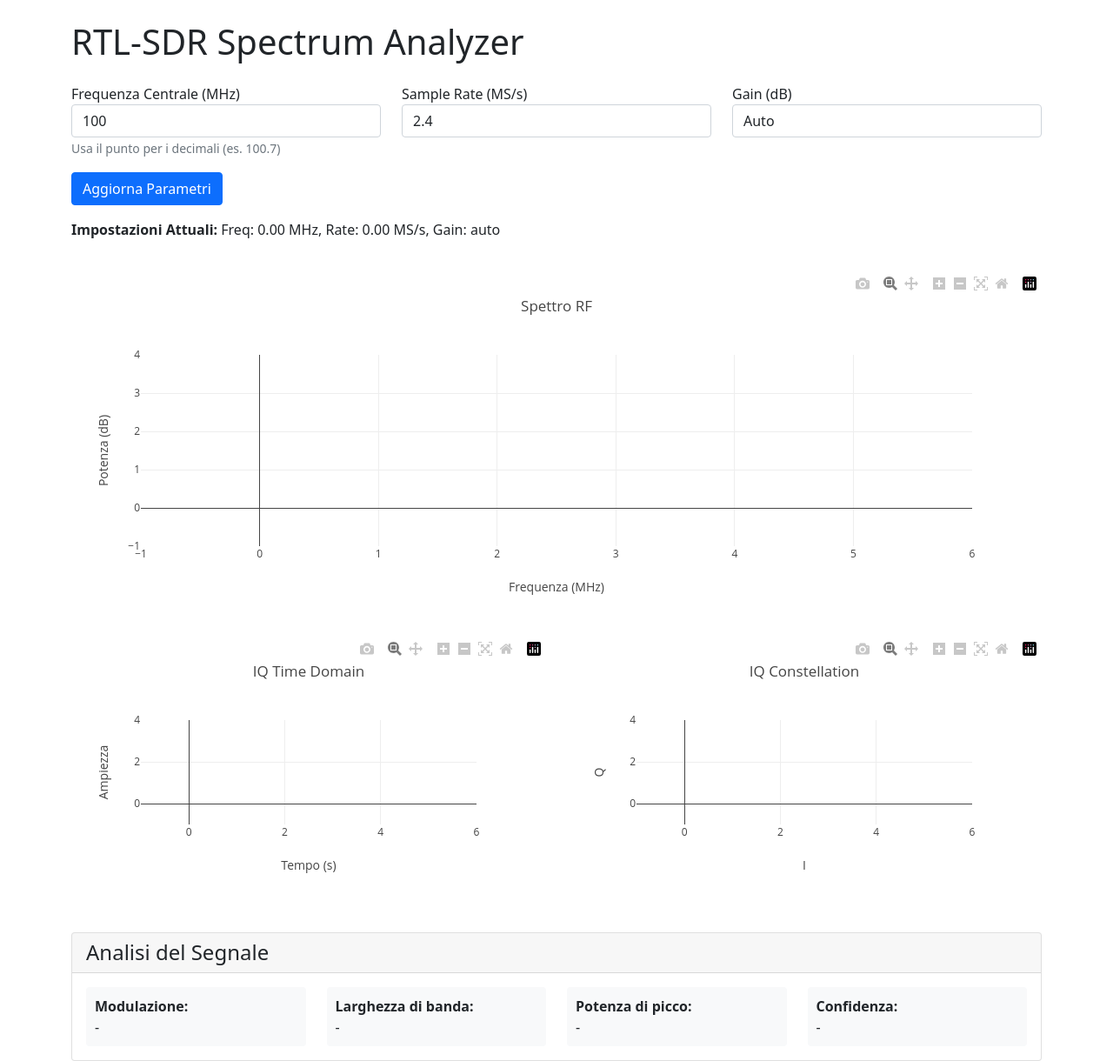
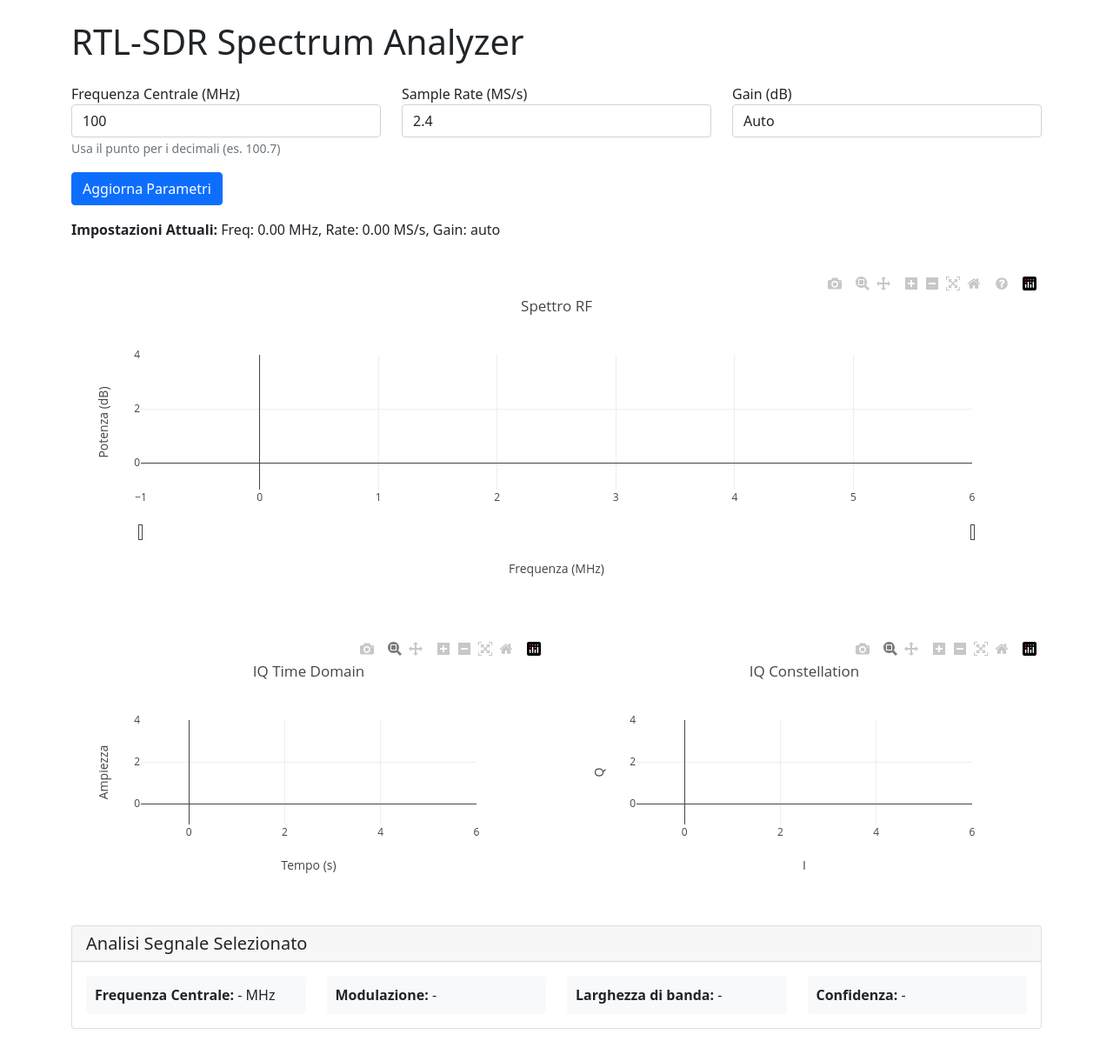
Before and after one commit to francescocozzi/rtl_spectrum, a Flask app: page / in a window 1280 px wide. Shown: the whole page at 87% size. After the commit the page ends 1183 px from the top, so only its background shows below. Run offline with Flask 3, Linux system fonts and the light colour scheme; data that the repository does not hold is empty; some libraries are stand-ins or nearby versions.

Commit message:
Selezione del segnale da analizzare

```diff
--- a/app.py
+++ b/app.py
@@ -443,3 +443,40 @@
 
 if __name__ == '__main__':
     app.run(host='0.0.0.0', port=5000, debug=False)
+@app.route('/analyze_signal', methods=['POST'])
+def analyze_specific_signal():
+    try:
+        data = request.get_json()
+        start_freq = float(data['start_freq'])
+        end_freq = float(data['end_freq'])
+
+        with sdr_handler.data_lock:
+            # Troviamo gli indici corrispondenti all'intervallo di frequenza
+            freqs = np.array(sdr_handler.data['frequencies'])
+            powers = np.array(sdr_handler.data['powers'])
+
+            mask = (freqs >= start_freq) & (freqs <= end_freq)
+
+            if not any(mask):
+                return jsonify({'error': 'Nessun dato nella selezione'}), 400
+
+            # Analizziamo solo la porzione selezionata
+            signal_info = sdr_handler.classifier.analyze_signal(
+                freqs[mask],
+                powers[mask],
+                sdr_handler.data['iq_data']
+            )
+
+            if signal_info:
+                return jsonify({
+                    'modulation': signal_info.modulation_type,
+                    'bandwidth': float(signal_info.bandwidth),
+                    'peak_power': float(signal_info.peak_power),
+                    'confidence': float(signal_info.confidence),
+                    'center_freq': (start_freq + end_freq) / 2
+                })
+            else:
+                return jsonify({'error': 'Nessun segnale rilevato nella selezione'}), 400
+
+    except Exception as e:
+        return jsonify({'error': str(e)}), 500
--- a/templates/index.html
+++ b/templates/index.html
@@ -99,38 +99,36 @@
         </div>
 
         <!-- Sezione Analisi del Segnale -->
-        <div class="row">
-            <div class="col-12">
-                <div id="signalAnalysis" class="mt-4">
+				<div class="row mt-3">
+				    <div class="col">
 				        <div class="card">
 				            <div class="card-header">
-                            <h4 class="mb-0">Analisi del Segnale</h4>
+				                <h5 class="mb-0">Analisi Segnale Selezionato</h5>
 				            </div>
 				            <div class="card-body">
 				                <div class="row">
 				                    <div class="col-md-3">
 				                        <div class="signal-info">
-                                        <strong>Modulazione:</strong><br>
+				                            <strong>Frequenza Centrale:</strong>
+				                            <span id="selectedFreq">-</span> MHz
+				                        </div>
+				                    </div>
+				                    <div class="col-md-3">
+				                        <div class="signal-info">
+				                            <strong>Modulazione:</strong>
 				                            <span id="modulation">-</span>
 				                        </div>
 				                    </div>
 				                    <div class="col-md-3">
 				                        <div class="signal-info">
-                                        <strong>Larghezza di banda:</strong><br>
+				                            <strong>Larghezza di banda:</strong>
 				                            <span id="bandwidth">-</span>
 				                        </div>
 				                    </div>
 				                    <div class="col-md-3">
 				                        <div class="signal-info">
-                                        <strong>Potenza di picco:</strong><br>
-                                        <span id="peakPower">-</span>
-                                    </div>
-                                </div>
-                                <div class="col-md-3">
-                                    <div class="signal-info">
-                                        <strong>Confidenza:</strong><br>
+				                            <strong>Confidenza:</strong>
 				                            <span id="confidence">-</span>
-                                    </div>
 				                        </div>
 				                    </div>
 				                </div>
@@ -175,7 +173,7 @@
                     document.getElementById('currentSettings').textContent =
                         `Freq: ${settings.center_freq.toFixed(2)} MHz, Rate: ${settings.sample_rate.toFixed(2)} MS/s, Gain: ${settings.gain}`;
 
-                    // Aggiorna grafico spettro
+												// Nel codice JavaScript esistente, modifichiamo la creazione del grafico spettro
 												Plotly.newPlot('spectrumChart', [{
 												    x: data.frequencies,
 												    y: data.powers,
@@ -184,9 +182,41 @@
 												    name: 'Spectrum'
 												}], {
 												    title: 'Spettro RF',
-                        xaxis: { title: 'Frequenza (MHz)' },
-                        yaxis: { title: 'Potenza (dB)' }
+												    xaxis: {
+												        title: 'Frequenza (MHz)',
+												        rangeslider: {}, // Aggiunge uno slider per lo zoom
+												    },
+												    yaxis: { title: 'Potenza (dB)' },
+												    dragmode: 'select',  // Abilita la selezione
+												}, {
+												    modeBarButtonsToAdd: [{
+												        name: 'Analizza segnale selezionato',
+												        icon: Plotly.Icons.zoom,
+												        click: function(gd) {
+												            analyzeSelectedSignal(gd);
+												        }
+												    }]
 												});
+
+												// Funzione per gestire la selezione
+												function analyzeSelectedSignal(gd) {
+												    const selection = gd.layout.xaxis.range;
+												    if (!selection) return;
+
+												    const [startFreq, endFreq] = selection;
+												    fetch('/analyze_signal', {
+												        method: 'POST',
+												        headers: {
+												            'Content-Type': 'application/json'
+												        },
+												        body: JSON.stringify({
+												            start_freq: startFreq,
+												            end_freq: endFreq
+												        })
+												    })
+												    .then(response => response.json())
+												    .then(data => updateSignalAnalysis(data));
+												}
 
                     // Aggiorna grafici IQ
                     const iqData = data.iq_data;
```
Lines whose indentation alone changed are shown as unchanged.
